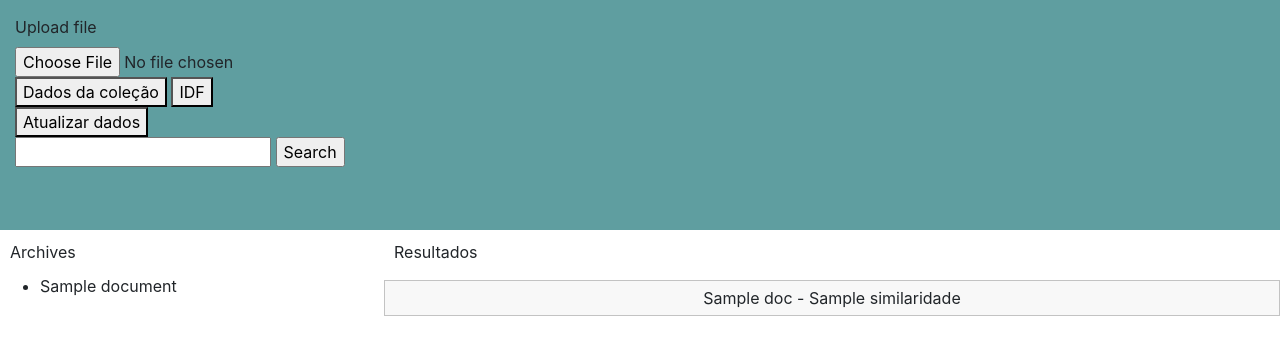
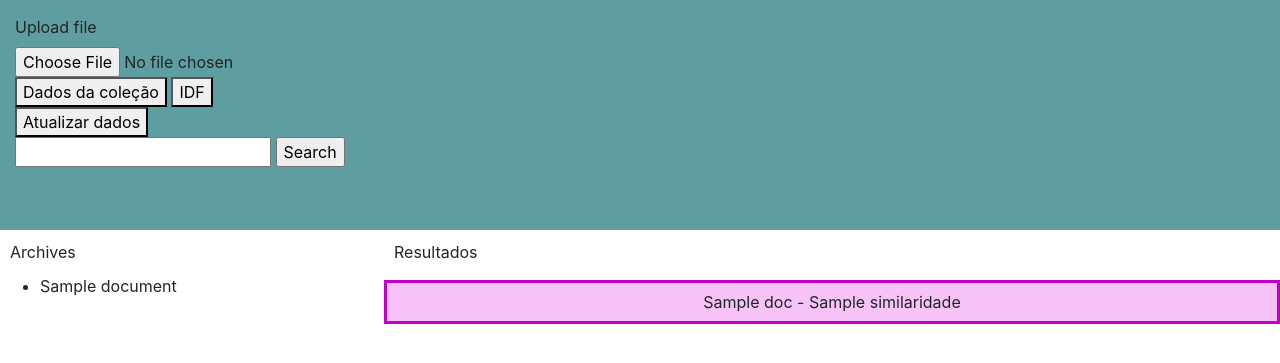
Before and after one commit to williamcaesar/info-retrieval, a Django app: template my_project/my_app/templates/my_app/search.html in a window 1280 px wide. Shown: the top 363 px of the page. Run offline with Django 3.2, Linux system fonts and the light colour scheme; the template is opened without the code that fills it: most values are stand-ins (such as "Sample title", 1, 10 or a date in 2020); some libraries are stand-ins or nearby versions.

Commit message:
little adjusts

```diff
--- a/dummy.sql
+++ b/dummy.sql
@@ -1,4 +1,4 @@
-CREATE TABLE IF NOT EXISTS `ri_vetorial`.`documents` (
+CREATE TABLE IF NOT EXISTS `ri_probabilistic`.`documents` (
   `id` INT(11) NOT NULL AUTO_INCREMENT,
   `name` VARCHAR(255) NOT NULL,
   `text` MEDIUMTEXT NULL DEFAULT NULL,
@@ -18,7 +18,7 @@ ENGINE = InnoDB
 AUTO_INCREMENT = 164
 DEFAULT CHARACTER SET = utf8
 
-CREATE TABLE IF NOT EXISTS `ri_vetorial`.`global` (
+CREATE TABLE IF NOT EXISTS `ri_probabilistic`.`global` (
   `id` INT(11) NOT NULL AUTO_INCREMENT,
   `words` JSON NULL DEFAULT NULL,
   `qtStopwords` INT(11) NULL DEFAULT '0',
--- a/my_project/my_app/static/css/style.css
+++ b/my_project/my_app/static/css/style.css
@@ -21,7 +21,7 @@ nav ul>li {
 }
 
 td {
-    border-bottom: 1px solid #dee2e6;
+    border-bottom: 3px solid #FF6A00;
 }
 
 .row-document {
@@ -35,10 +35,10 @@ td {
 
 /* Painel deslizante, search, lista de documentos encontrados */
 .panel, .flip {
-    padding: 5px;
+    padding: 7px;
     text-align: center;
-    background-color: #f8f8f8;
-    border: solid 1px #c3c3c3;
+    background-color: #f8c3f8;
+    border: solid 3px #c300c3;
 }
 
 .panel {
```
Also changed, not shown: README.md.
